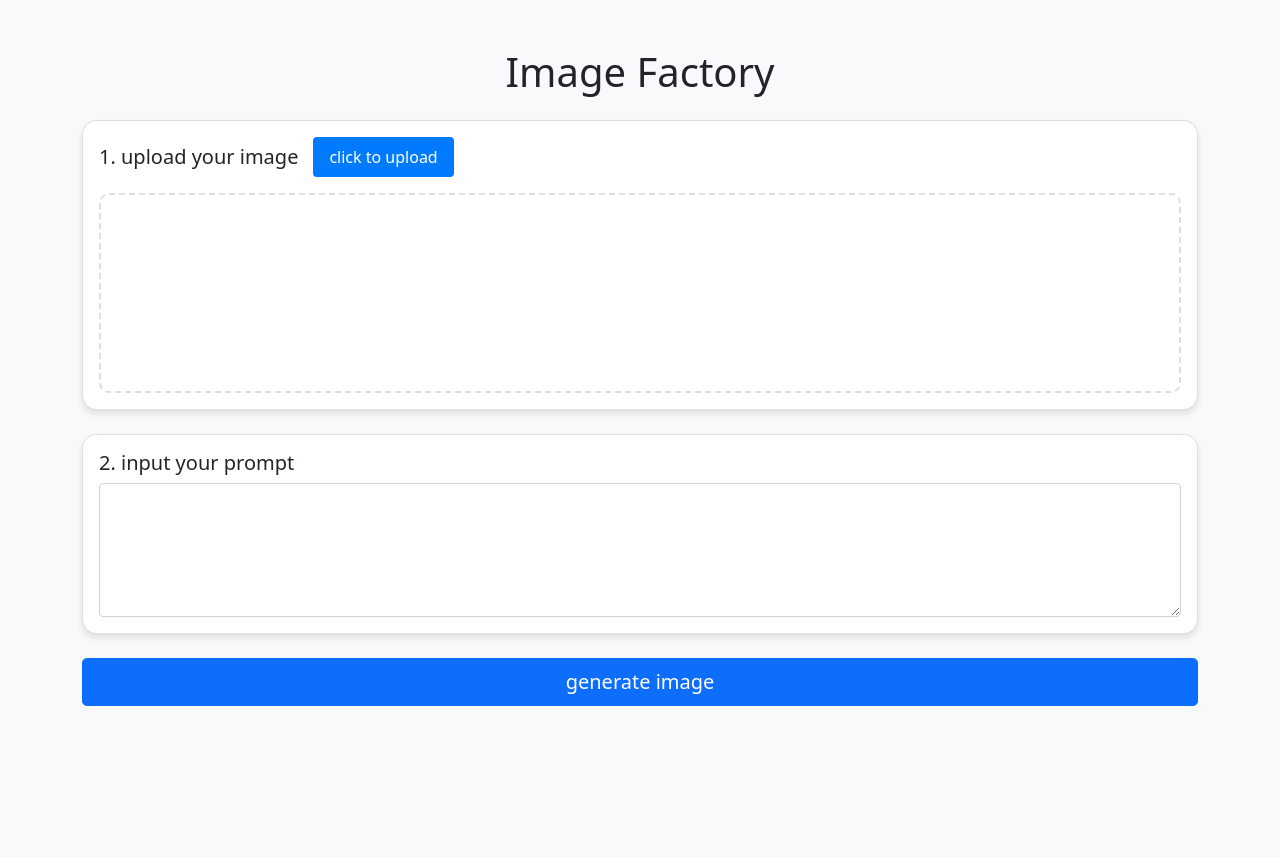
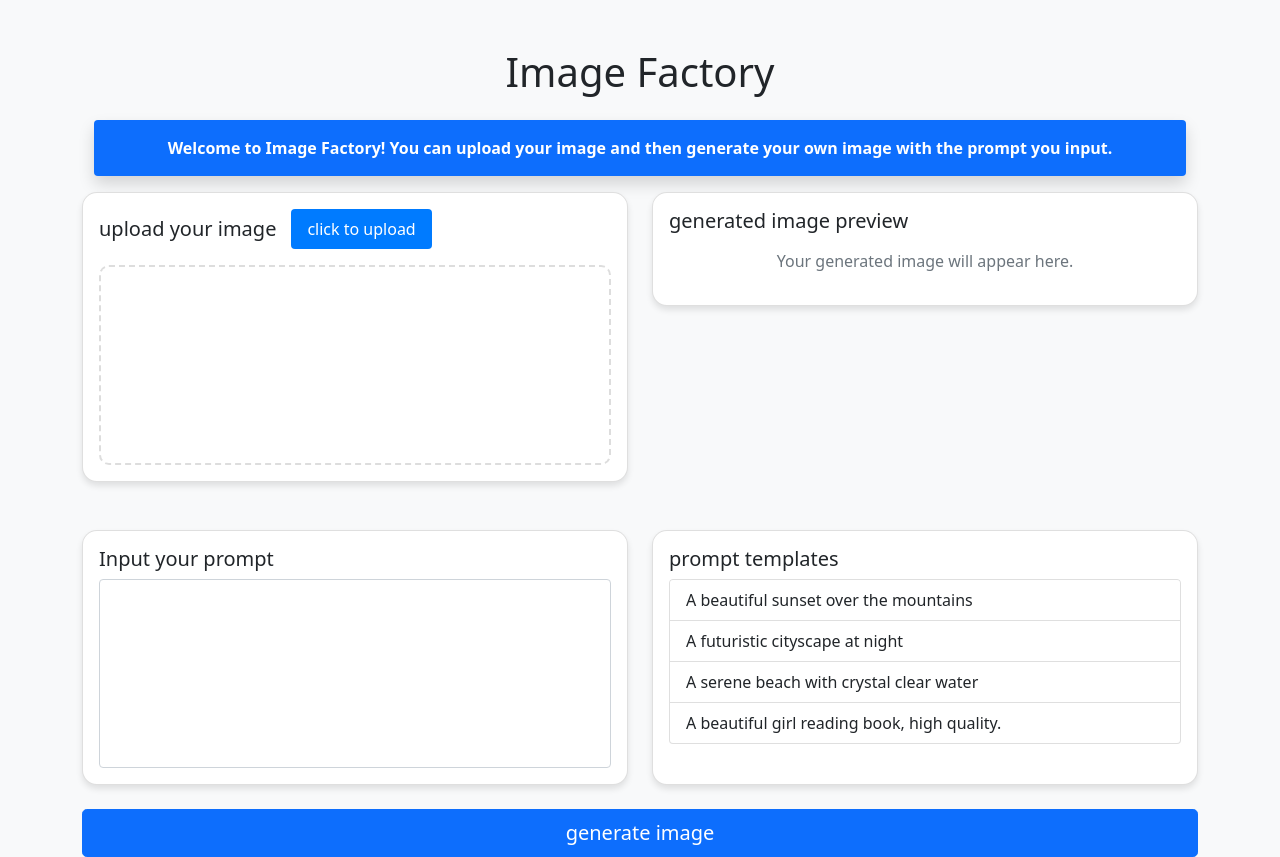
Before and after one commit to suvedo/text_img2img_generator, a Flask app: page / in a window 1280 px wide. Before the commit the page ends 706 px from the top, so only its background shows below. Run offline with Flask 3, Linux system fonts and the light colour scheme; some libraries are stand-ins or nearby versions.

Commit message:
finish generated image preview;TODO:image download

```diff
--- a/app.py
+++ b/app.py
@@ -11,8 +11,8 @@ app = Flask(__name__)
 app.config.from_pyfile('config.py')
 
 # 确保上传和输出目录存在
-os.makedirs(app.config['UPLOAD_FOLDER'], exist_ok=True)
-os.makedirs(app.config['OUTPUT_FOLDER'], exist_ok=True)
+os.makedirs(os.path.join(app.config['BASE_DIR'], app.config['UPLOAD_FOLDER']), exist_ok=True)
+os.makedirs(os.path.join(app.config['BASE_DIR'], app.config['OUTPUT_FOLDER']), exist_ok=True)
 
 @app.route('/')
 def index():
@@ -97,7 +97,7 @@ def process():
         return jsonify(success=False, message=str(e))
 
 @app.route('/download', methods=['POST'])
-def download_file():
+def download_file_from_hf():
     # return send_from_directory(
     #     app.config['OUTPUT_FOLDER'],
     #     filename,
@@ -108,20 +108,12 @@ def download_file():
         print(f"debug: data:{data}")
         url = data['url']
         path = kolors_hf_req.generate_random_str(12)+"_generated_image.jpg"
-        kolors_hf_req.download_image(url, os.path.join(app.config['OUTPUT_FOLDER'], path))
-        #  TODO
-        return send_from_directory(
-            app.config['OUTPUT_FOLDER'],
-            path,
-            as_attachment=True
-        )
-        if os.path.exists(os.path.join(app.config['OUTPUT_FOLDER'], path)):
-            os.remove(os.path.join(app.config['OUTPUT_FOLDER'], path))
+        kolors_hf_req.download_image(url, os.path.join(app.config['BASE_DIR'], app.config['OUTPUT_FOLDER'], path))
+
+        return jsonify(success=True, img_url=os.path.join(app.config['OUTPUT_FOLDER'], path))
     except Exception as e:
         print(f"error:{traceback.format_exc()}")
-        return "fail to download generated image"
-
-    return "finish download generated image"
+        return jsonify(success=False, img_url="")
 
 
 if __name__ == '__main__':
--- a/config.py
+++ b/config.py
@@ -3,8 +3,8 @@ import os
 BASE_DIR = os.path.abspath(os.path.dirname(__file__))
 
 # 文件上传配置
-UPLOAD_FOLDER = os.path.join(BASE_DIR, 'uploads')
-OUTPUT_FOLDER = os.path.join(BASE_DIR, 'outputs')
+UPLOAD_FOLDER = 'uploads' #os.path.join(BASE_DIR, 'uploads')
+OUTPUT_FOLDER = 'static/outputs' #os.path.join(BASE_DIR, 'static/outputs')
 ALLOWED_EXTENSIONS = {'png', 'jpg', 'jpeg', 'gif', 'bmp'}
 
 # Flask配置
--- a/static/js/main.js
+++ b/static/js/main.js
@@ -20,7 +20,7 @@ function handleSubmit() {
     .then(response => response.json())
     .then(data => {
         if (data.success) {
-            showDownloadSection(data.download_url);
+            downLoadImageFromHf(data.download_url);
         } else {
             alert('failed:' + data.message);
         }
@@ -31,7 +31,21 @@ function handleSubmit() {
     .finally(() => toggleLoading(false));
 }
 
-function showDownloadSection(url) {
+function showGeneratedImage(path) {
+    const generatedPreview = document.getElementById('generatedPreview');
+    generatedPreview.innerHTML = ''; // 清空之前的内容
+
+    const img = document.createElement('img');
+    img.src = path;
+    img.alt = 'Generated Image';
+    img.style.maxWidth = '100%';
+    img.style.border = '1px solid #ddd';
+    img.style.borderRadius = '5px';
+    img.style.boxShadow = '0 4px 8px rgba(0, 0, 0, 0.1)';
+    generatedPreview.appendChild(img);
+}
+
+function downLoadImageFromHf(url) {
     // const downloadSection = document.getElementById('downloadSection');
     // const downloadLink = document.getElementById('downloadLink');
     // downloadLink.href = url;
@@ -44,6 +58,14 @@ function showDownloadSection(url) {
             'Content-Type': 'application/json', // 必须与后端匹配[1,6](@ref)
         },
         body: JSON.stringify(payload)
+    }).then(response => response.json())
+    .then(data => {
+        if (data.success) {
+            console.log('Image downloaded successfully:', data.img_url);
+            showGeneratedImage(data.img_url)
+        } else {
+            console.error('Error:', 'failed to download image');
+        }
     })
 
     // try {
@@ -74,3 +96,10 @@ document.getElementById('imageUpload').addEventListener('change', function(e) {
         preview.appendChild(img);
     }
 });
+
+document.querySelectorAll('.prompt-template').forEach(item => {
+    item.addEventListener('click', function() {
+        const textInput = document.getElementById('textInput');
+        textInput.value = this.textContent; // 将模板内容填充到输入框
+    });
+});
--- a/templates/index.html
+++ b/templates/index.html
@@ -10,13 +10,19 @@
 <body>
     <div class="container mt-5">
         <h1 class="text-center mb-4">Image Factory</h1>
+        <div class="container mt-3">
+            <p class="text-center text-white bg-primary p-3 rounded shadow">
+                <strong>Welcome to Image Factory! You can upload your image and then generate your own image with the prompt you input.</strong>
+            </p>
+        </div>
 
+        <div class="row mb-4">
             <!-- 图片上传区域 -->
+            <div class="col-md-6">
                 <div class="card mb-4">
                     <div class="card-body">
-                <!-- 新增包裹标题和上传控件的父容器 -->
                         <div class="title-upload-container" style="display: flex; align-items: center; gap: 15px;">
-                    <h5 class="card-title" style="margin: 0; white-space: nowrap;">1. upload your image</h5>
+                            <h5 class="card-title" style="margin: 0; white-space: nowrap;">upload your image</h5>
                             <div class="custom-file-upload">
                                 <input type="file" id="imageUpload" accept="image/*" class="form-control">
                                 <label for="imageUpload">click to upload</label>
@@ -25,30 +31,55 @@
                         <div class="preview-area mt-3" id="preview"></div>
                     </div>
                 </div>
+            </div>
 
-        <!-- 文本输入区域 -->
+            <!-- 图片生成预览区域 -->
+            <div class="col-md-6">
                 <div class="card mb-4">
                     <div class="card-body">
-                <h5 class="card-title">2. input your prompt</h5>
-                <textarea id="textInput" class="form-control" rows="5"></textarea>
+                        <h5 class="card-title">generated image preview</h5>
+                        <div class="generated-preview-area mt-3" id="generatedPreview" style="text-align: center;">
+                            <p class="text-muted">Your generated image will appear here.</p>
                         </div>
                     </div>
+                </div>
+            </div>
+        </div>
+
+        <div class="row mb-4">
+            <!-- 文本输入区域 -->
+            <div class="col-md-6">
+                <div class="card mb-4" style="height: 100%;">
+                    <div class="card-body d-flex flex-column">
+                        <h5 class="card-title">Input your prompt</h5>
+                        <textarea id="textInput" class="form-control flex-grow-1" rows="5" style="resize: none;"></textarea>
+                    </div>
+                </div>
+            </div>
+
+            <!-- Prompt 模板区域 -->
+            <div class="col-md-6">
+                <div class="card mb-4" style="height: 100%;">
+                    <div class="card-body d-flex flex-column">
+                        <h5 class="card-title">prompt templates</h5>
+                        <ul class="list-group flex-grow-1" style="overflow-y: auto;">
+                            <li class="list-group-item prompt-template" style="cursor: pointer;">A beautiful sunset over the mountains</li>
+                            <li class="list-group-item prompt-template" style="cursor: pointer;">A futuristic cityscape at night</li>
+                            <li class="list-group-item prompt-template" style="cursor: pointer;">A serene beach with crystal clear water</li>
+                            <li class="list-group-item prompt-template" style="cursor: pointer;">A beautiful girl reading book, high quality.</li>
+                        </ul>
+                    </div>
+                </div>
+            </div>
+        </div>
+
+
 
         <!-- 操作按钮 -->
         <div class="d-grid gap-2">
             <button class="btn btn-primary btn-lg" onclick="handleSubmit()">generate image</button>
         </div>
 
-        <!-- 下载区域 -->
-        <!-- <div id="downloadSection" class="mt-4" style="display: none;">
-            <hr>
-            <h4 class="text-center">finish！</h4>
-            <div class="d-grid gap-2 col-6 mx-auto">
-                <a id="downloadLink" class="btn btn-success">
-                    <i class="bi bi-download"></i> download image
-                </a>
-            </div>
-        </div> -->
     </div>
 
     <script src="{{ url_for('static', filename='js/main.js') }}"></script>
```
Also changed, not shown: static/outputs/ntptyf8gmb7o_generated_image.jpg (added), static/outputs/ofqf2vjaolqr_generated_image.jpg (added), 1 other file. Lines whose indentation alone changed are shown as unchanged.
